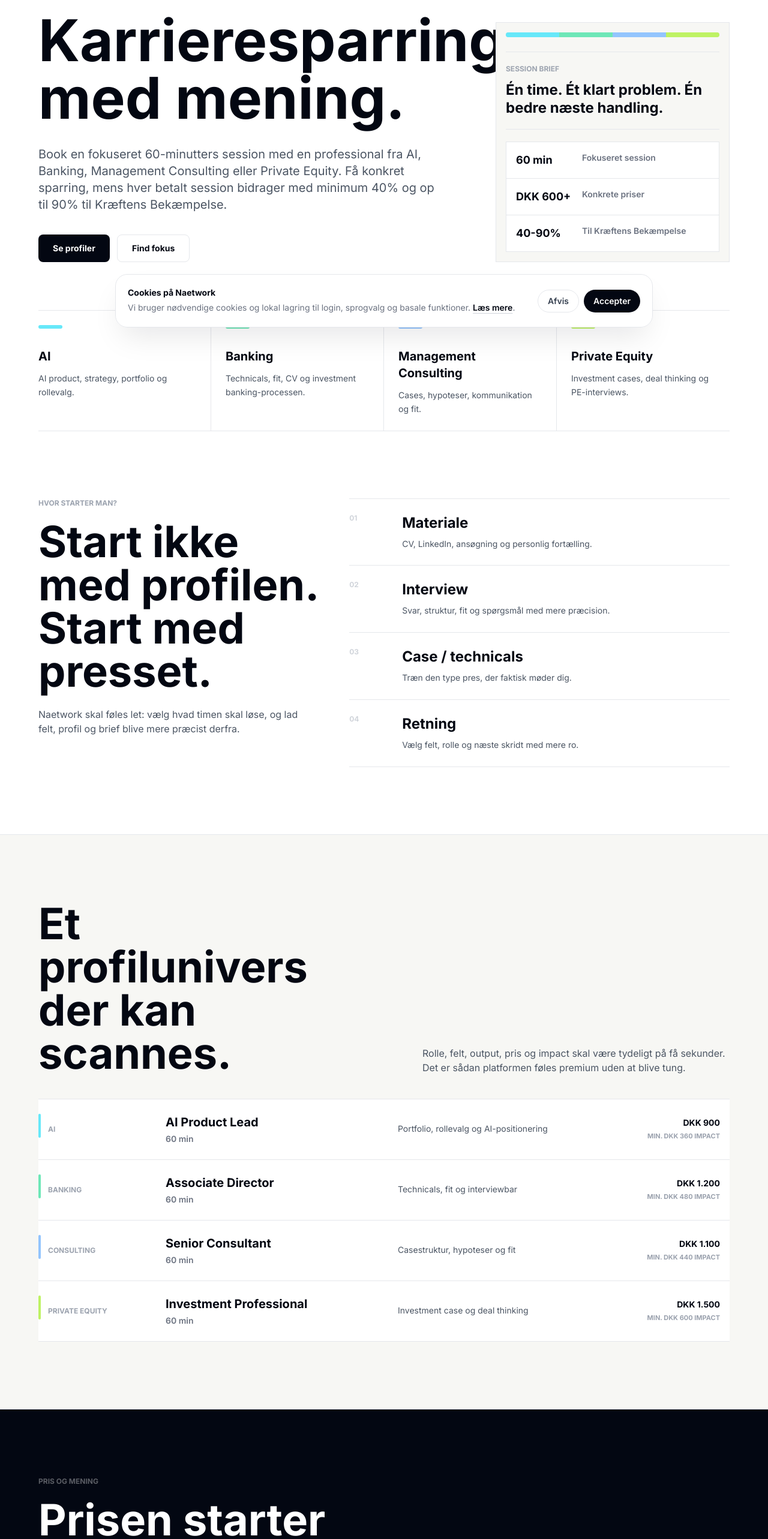
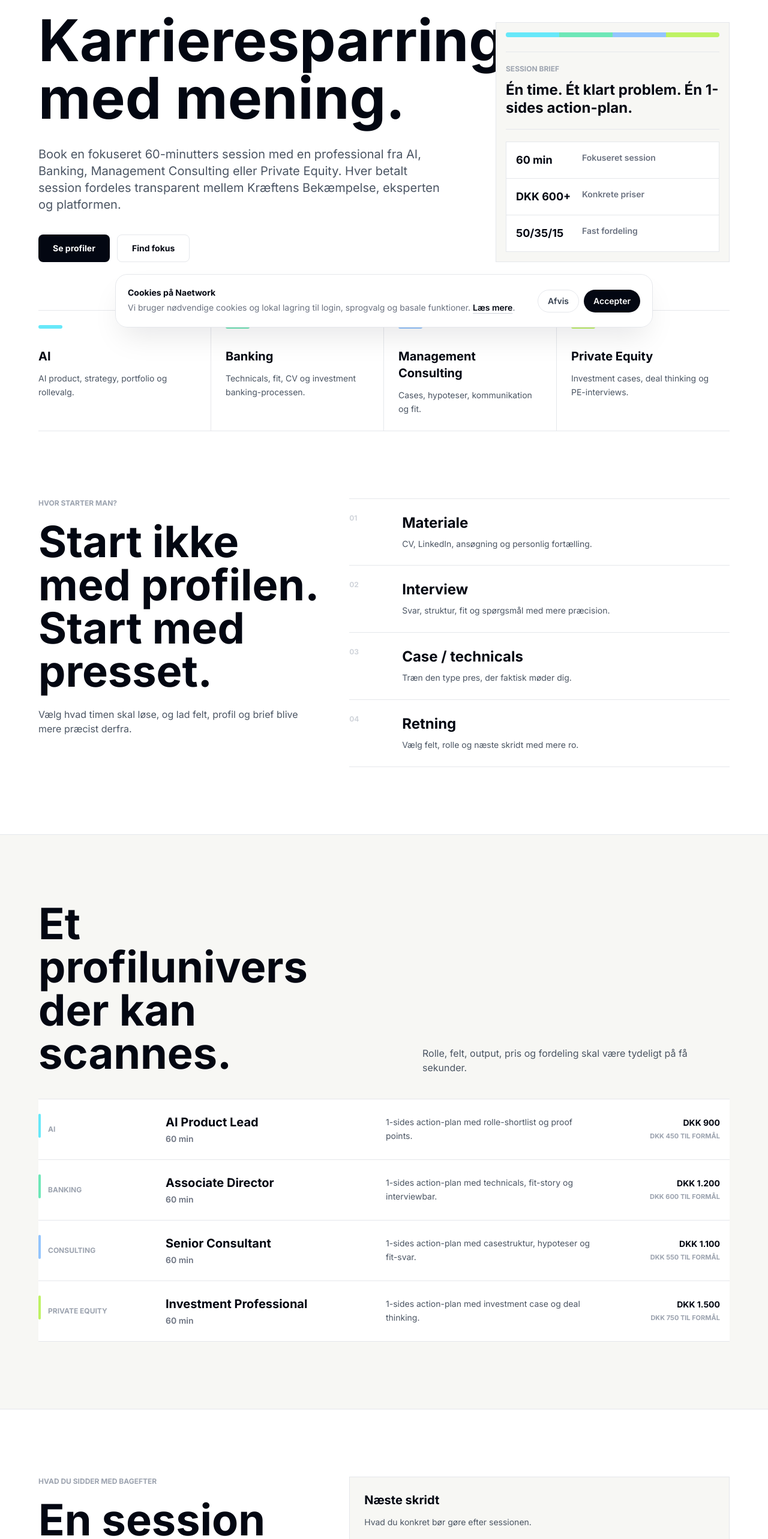
Before and after one commit to mikkelstreet-png/Naetwork, a Next.js app: page / in a window 1280 px wide. Shown: the part 234-2800 px from the top of the page at 60% size. Built offline with nearby package versions, Linux system fonts and the light colour scheme; no server answers.

Commit message:
Align landing page with launch trust requirements

```diff
--- a/components/HomeContent.tsx
+++ b/components/HomeContent.tsx
@@ -1,50 +1,54 @@
 'use client';
 
 import Link from 'next/link';
-import { useLanguage } from '@/context/LanguageContext';
+import { ECONOMICS, formatDkk, splitPayment } from '@/lib/economics';
 
 export function HomeContent() {
-  const { lang } = useLanguage();
-  const isDa = lang === 'da';
-
   const heroStats = [
-    ['60 min', isDa ? 'Fokuseret session' : 'Focused session'],
-    ['DKK 600+', isDa ? 'Konkrete priser' : 'Concrete prices'],
-    ['40-90%', isDa ? 'Til Kræftens Bekæmpelse' : 'To Kræftens Bekæmpelse'],
+    [`${ECONOMICS.sessionMinutes} min`, 'Fokuseret session'],
+    [`${formatDkk(ECONOMICS.minPriceDkk)}+`, 'Konkrete priser'],
+    [`${ECONOMICS.charityPercent}/${ECONOMICS.professionalPercent}/${ECONOMICS.platformPercent}`, 'Fast fordeling'],
   ] as const;
 
   const fields = [
-    ['AI', '/fields/ai', 'bg-cyan-300', isDa ? 'AI product, strategy, portfolio og rollevalg.' : 'AI product, strategy, portfolio and role choice.'],
-    ['Banking', '/fields/banking', 'bg-emerald-300', isDa ? 'Technicals, fit, CV og investment banking-processen.' : 'Technicals, fit, CV and the investment banking process.'],
-    ['Management Consulting', '/fields/consulting', 'bg-blue-300', isDa ? 'Cases, hypoteser, kommunikation og fit.' : 'Cases, hypotheses, communication and fit.'],
-    ['Private Equity', '/fields/private-equity', 'bg-lime-300', isDa ? 'Investment cases, deal thinking og PE-interviews.' : 'Investment cases, deal thinking and PE interviews.'],
+    ['AI', '/fields/ai', 'bg-cyan-300', 'AI product, strategy, portfolio og rollevalg.'],
+    ['Banking', '/fields/banking', 'bg-emerald-300', 'Technicals, fit, CV og investment banking-processen.'],
+    ['Management Consulting', '/fields/consulting', 'bg-blue-300', 'Cases, hypoteser, kommunikation og fit.'],
+    ['Private Equity', '/fields/private-equity', 'bg-lime-300', 'Investment cases, deal thinking og PE-interviews.'],
   ] as const;
 
   const moments = [
-    [isDa ? 'Materiale' : 'Materials', isDa ? 'CV, LinkedIn, ansøgning og personlig fortælling.' : 'CV, LinkedIn, application and personal story.'],
-    [isDa ? 'Interview' : 'Interview', isDa ? 'Svar, struktur, fit og spørgsmål med mere præcision.' : 'Answers, structure, fit and questions with more precision.'],
-    [isDa ? 'Case / technicals' : 'Case / technicals', isDa ? 'Træn den type pres, der faktisk møder dig.' : 'Practice the kind of pressure you will actually face.'],
-    [isDa ? 'Retning' : 'Direction', isDa ? 'Vælg felt, rolle og næste skridt med mere ro.' : 'Choose field, role and next step with more calm.'],
+    ['Materiale', 'CV, LinkedIn, ansøgning og personlig fortælling.'],
+    ['Interview', 'Svar, struktur, fit og spørgsmål med mere præcision.'],
+    ['Case / technicals', 'Træn den type pres, der faktisk møder dig.'],
+    ['Retning', 'Vælg felt, rolle og næste skridt med mere ro.'],
   ] as const;
 
   const profileRows = [
-    ['AI', 'AI Product Lead', isDa ? 'Portfolio, rollevalg og AI-positionering' : 'Portfolio, role choice and AI positioning', 'DKK 900', 'min. DKK 360', 'bg-cyan-300'],
-    ['Banking', 'Associate Director', isDa ? 'Technicals, fit og interviewbar' : 'Technicals, fit and interview bar', 'DKK 1.200', 'min. DKK 480', 'bg-emerald-300'],
-    ['Consulting', 'Senior Consultant', isDa ? 'Casestruktur, hypoteser og fit' : 'Case structure, hypotheses and fit', 'DKK 1.100', 'min. DKK 440', 'bg-blue-300'],
-    ['Private Equity', 'Investment Professional', isDa ? 'Investment case og deal thinking' : 'Investment case and deal thinking', 'DKK 1.500', 'min. DKK 600', 'bg-lime-300'],
+    ['AI', 'AI Product Lead', '1-sides action-plan med rolle-shortlist og proof points.', 900, 'bg-cyan-300'],
+    ['Banking', 'Associate Director', '1-sides action-plan med technicals, fit-story og interviewbar.', 1200, 'bg-emerald-300'],
+    ['Consulting', 'Senior Consultant', '1-sides action-plan med casestruktur, hypoteser og fit-svar.', 1100, 'bg-blue-300'],
+    ['Private Equity', 'Investment Professional', '1-sides action-plan med investment case og deal thinking.', 1500, 'bg-lime-300'],
   ] as const;
 
-  const priceAnchors = [
-    ['DKK 600', isDa ? 'Entry' : 'Entry', 'min. DKK 240'],
-    ['DKK 900', isDa ? 'Core' : 'Core', 'min. DKK 360'],
-    ['DKK 1.200', isDa ? 'Senior' : 'Senior', 'min. DKK 480'],
-    ['DKK 1.800', isDa ? 'Expert' : 'Expert', 'min. DKK 720'],
+  const priceAnchors = [600, 900, 1200, 1800] as const;
+
+  const outputPromise = [
+    ['Næste skridt', 'Hvad du konkret bør gøre efter sessionen.'],
+    ['3 prioriteter', 'Hvad der betyder mest for dit CV, interview, case eller rollevalg.'],
+    ['Ressourcer', 'Konkrete materialer, spørgsmål eller øvelser at arbejde videre med.'],
+  ] as const;
+
+  const testimonials = [
+    ['Placeholder: kandidat', 'Banking', '“Sessionen gjorde det tydeligt, hvad jeg skulle skærpe før næste interview.”'],
+    ['Placeholder: kandidat', 'Consulting', '“Jeg gik derfra med en mere konkret casestruktur og tre klare træningspunkter.”'],
+    ['Placeholder: kandidat', 'AI', '“Det blev meget lettere at forklare min profil til AI-roller uden at lyde generisk.”'],
   ] as const;
 
   const proof = [
-    [isDa ? 'Ingen jobgarantier' : 'No job guarantees', isDa ? 'Produktet lover sparring, forberedelse og klarhed. Ikke et bestemt udfald.' : 'The product promises guidance, preparation and clarity. Not a specific outcome.'],
-    [isDa ? 'Pris før booking' : 'Price before booking', isDa ? 'Kandidaten ser pris, format og minimumsbidrag før anmodningen sendes.' : 'Candidates see price, format and minimum contribution before sending the request.'],
-    [isDa ? 'Smal kategori' : 'Narrow category', isDa ? 'AI, Banking, Management Consulting og Private Equity gør universet lettere at sammenligne.' : 'AI, Banking, Management Consulting and Private Equity make the universe easier to compare.'],
+    ['Ingen jobgarantier', 'Produktet lover sparring, forberedelse og klarhed. Ikke et bestemt udfald.'],
+    ['Pris før booking', 'Kandidaten ser pris, format og fordeling før anmodningen sendes.'],
+    ['Smal kategori', 'AI, Banking, Management Consulting og Private Equity gør universet lettere at sammenligne.'],
   ] as const;
 
   return (
@@ -54,20 +58,18 @@ export function HomeContent() {
           <div className="grid gap-12 lg:grid-cols-[1fr_390px] lg:items-end">
             <div>
               <p className="mb-7 text-xs font-black uppercase text-gray-400">Naetwork</p>
-              <h1 className="max-w-5xl text-6xl font-black leading-[0.9] text-gray-950 text-balance md:text-8xl">
-                {isDa ? 'Karrieresparring med mening.' : 'Career guidance with meaning.'}
+              <h1 className="max-w-5xl text-5xl font-black leading-[0.9] text-gray-950 text-balance md:text-8xl">
+                Karrieresparring med mening.
               </h1>
               <p className="mt-8 max-w-2xl text-base leading-relaxed text-gray-600 md:text-xl">
-                {isDa
-                  ? 'Book en fokuseret 60-minutters session med en professional fra AI, Banking, Management Consulting eller Private Equity. Få konkret sparring, mens hver betalt session bidrager med minimum 40% og op til 90% til Kræftens Bekæmpelse.'
-                  : 'Book a focused 60-minute session with a professional from AI, Banking, Management Consulting or Private Equity. Get concrete guidance while every paid session contributes at least 40% and up to 90% to Kræftens Bekæmpelse.'}
+                Book en fokuseret 60-minutters session med en professional fra AI, Banking, Management Consulting eller Private Equity. Hver betalt session fordeles transparent mellem {ECONOMICS.charityName}, eksperten og platformen.
               </p>
               <div className="mt-9 flex flex-wrap gap-3">
                 <Link href="/professionals" className="inline-flex items-center justify-center rounded-lg bg-gray-950 px-6 py-3 text-sm font-black text-white transition-colors hover:bg-gray-800">
-                  {isDa ? 'Se profiler' : 'Browse profiles'}
+                  Se profiler
                 </Link>
                 <Link href="/match" className="inline-flex items-center justify-center rounded-lg border border-gray-200 px-6 py-3 text-sm font-black text-gray-950 transition-colors hover:border-gray-950 hover:bg-[#fafaf8]">
-                  {isDa ? 'Find fokus' : 'Find focus'}
+                  Find fokus
                 </Link>
               </div>
             </div>
@@ -77,10 +79,8 @@ export function HomeContent() {
                 {fields.map(([field, , accent]) => <span key={field} className={accent} />)}
               </div>
               <div className="mt-6 border-y border-gray-200 py-5">
-                <p className="text-xs font-black uppercase text-gray-400">{isDa ? 'Session brief' : 'Session brief'}</p>
-                <p className="mt-3 text-2xl font-black leading-tight text-gray-950">
-                  {isDa ? 'Én time. Ét klart problem. Én bedre næste handling.' : 'One hour. One clear problem. One better next action.'}
-                </p>
+                <p className="text-xs font-black uppercase text-gray-400">Session brief</p>
+                <p className="mt-3 text-2xl font-black leading-tight text-gray-950">Én time. Ét klart problem. Én 1-sides action-plan.</p>
               </div>
               <div className="mt-5 grid gap-px border border-gray-200 bg-gray-200">
                 {heroStats.map(([value, label]) => (
@@ -109,15 +109,9 @@ export function HomeContent() {
         <div className="mx-auto max-w-6xl">
           <div className="grid gap-10 lg:grid-cols-[0.86fr_1.14fr] lg:items-start">
             <div>
-              <p className="mb-5 text-xs font-black uppercase text-gray-400">{isDa ? 'Hvor starter man?' : 'Where to start?'}</p>
-              <h2 className="text-5xl font-black leading-none text-gray-950 text-balance md:text-7xl">
-                {isDa ? 'Start ikke med profilen. Start med presset.' : 'Do not start with the profile. Start with the pressure.'}
-              </h2>
-              <p className="mt-6 max-w-md text-sm leading-relaxed text-gray-600 md:text-base">
-                {isDa
-                  ? 'Naetwork skal føles let: vælg hvad timen skal løse, og lad felt, profil og brief blive mere præcist derfra.'
-                  : 'Naetwork should feel simple: choose what the hour should solve, then let field, profile and brief become sharper from there.'}
-              </p>
+              <p className="mb-5 text-xs font-black uppercase text-gray-400">Hvor starter man?</p>
+              <h2 className="text-5xl font-black leading-none text-gray-950 text-balance md:text-7xl">Start ikke med profilen. Start med presset.</h2>
+              <p className="mt-6 max-w-md text-sm leading-relaxed text-gray-600 md:text-base">Vælg hvad timen skal løse, og lad felt, profil og brief blive mere præcist derfra.</p>
             </div>
             <div className="border-t border-gray-200">
               {moments.map(([title, body], index) => (
@@ -137,19 +131,15 @@ export function HomeContent() {
       <section id="profile-universe" className="border-y border-gray-200 bg-[#f7f7f4] px-5 py-20 sm:px-8 md:py-28">
         <div className="mx-auto max-w-6xl">
           <div className="mb-10 grid gap-6 md:grid-cols-[0.9fr_1.1fr] md:items-end">
-            <h2 className="text-5xl font-black leading-none text-gray-950 text-balance md:text-7xl">
-              {isDa ? 'Et profilunivers der kan scannes.' : 'A profile universe built to scan.'}
-            </h2>
-            <p className="max-w-lg text-sm leading-relaxed text-gray-600 md:ml-auto md:text-base">
-              {isDa
-                ? 'Rolle, felt, output, pris og impact skal være tydeligt på få sekunder. Det er sådan platformen føles premium uden at blive tung.'
-                : 'Role, field, output, price and impact should be clear in seconds. That is how the platform feels premium without becoming heavy.'}
-            </p>
+            <h2 className="text-5xl font-black leading-none text-gray-950 text-balance md:text-7xl">Et profilunivers der kan scannes.</h2>
+            <p className="max-w-lg text-sm leading-relaxed text-gray-600 md:ml-auto md:text-base">Rolle, felt, output, pris og fordeling skal være tydeligt på få sekunder.</p>
           </div>
 
           <div className="border-t border-gray-200 bg-white">
-            {profileRows.map(([field, role, output, price, impact, accent]) => (
-              <Link key={`${field}-${role}`} href={`/professionals?field=${encodeURIComponent(field === 'Consulting' ? 'Management Consulting' : field)}`} className="relative grid gap-4 border-b border-gray-200 py-6 transition-colors hover:bg-[#fafaf8] md:grid-cols-[180px_1fr_1fr_150px] md:items-center md:px-4">
+            {profileRows.map(([field, role, output, price, accent]) => {
+              const split = splitPayment(price)
+              return (
+                <Link key={`${field}-${role}`} href={`/professionals?field=${encodeURIComponent(field === 'Consulting' ? 'Management Consulting' : field)}`} className="relative grid gap-4 border-b border-gray-200 py-6 transition-colors hover:bg-[#fafaf8] md:grid-cols-[180px_1fr_1fr_190px] md:items-center md:px-4">
                   <span className={`absolute left-0 top-6 hidden h-10 w-1 rounded-full md:block ${accent}`} />
                   <p className="text-xs font-black uppercase text-gray-400">{field}</p>
                   <div>
@@ -158,10 +148,29 @@ export function HomeContent() {
                   </div>
                   <p className="text-sm leading-relaxed text-gray-600">{output}</p>
                   <div className="md:text-right">
-                  <p className="text-sm font-black text-gray-950">{price}</p>
-                  <p className="mt-1 text-[11px] font-black uppercase text-gray-400">{impact} impact</p>
+                    <p className="text-sm font-black text-gray-950">{formatDkk(price)}</p>
+                    <p className="mt-1 text-[11px] font-black uppercase text-gray-400">{formatDkk(split.charity)} til formål</p>
                   </div>
                 </Link>
+              )
+            })}
+          </div>
+        </div>
+      </section>
+
+      <section className="bg-white px-5 py-20 sm:px-8 md:py-28">
+        <div className="mx-auto grid max-w-6xl gap-10 lg:grid-cols-[0.86fr_1.14fr] lg:items-start">
+          <div>
+            <p className="mb-5 text-xs font-black uppercase text-gray-400">Hvad du sidder med bagefter</p>
+            <h2 className="text-5xl font-black leading-none text-gray-950 text-balance md:text-7xl">En session skal ende i konkret handling.</h2>
+            <p className="mt-6 max-w-md text-sm leading-relaxed text-gray-600 md:text-base">Standard-outputtet er en 1-sides action-plan. Det gør værdien mere konkret end “gode råd”.</p>
+          </div>
+          <div className="grid gap-px border border-gray-200 bg-gray-200 md:grid-cols-3 lg:grid-cols-1">
+            {outputPromise.map(([title, body]) => (
+              <div key={title} className="bg-[#f7f7f4] p-6">
+                <p className="text-xl font-black text-gray-950">{title}</p>
+                <p className="mt-3 text-sm leading-relaxed text-gray-600">{body}</p>
+              </div>
             ))}
           </div>
         </div>
@@ -171,15 +180,9 @@ export function HomeContent() {
         <div className="mx-auto max-w-6xl">
           <div className="grid gap-10 lg:grid-cols-[0.9fr_1.1fr] lg:items-end">
             <div>
-              <p className="mb-5 text-xs font-black uppercase text-white/35">{isDa ? 'Pris og mening' : 'Price and meaning'}</p>
-              <h2 className="max-w-3xl text-5xl font-black leading-none text-white text-balance md:text-7xl">
-                {isDa ? 'Prisen starter konkret. Bidraget gør det større.' : 'The price starts concrete. The contribution makes it larger.'}
-              </h2>
-              <p className="mt-6 max-w-xl text-sm leading-relaxed text-white/55 md:text-base">
-                {isDa
-                  ? 'Professionals kan typisk ligge mellem DKK 600 og DKK 1.800 for 60 minutter. Minimum 40% af hver betalt session går til Kræftens Bekæmpelse, og bidraget kan være helt op til 90%.'
-                  : 'Professionals can typically sit between DKK 600 and DKK 1,800 for 60 minutes. At least 40% from every paid session goes to Kræftens Bekæmpelse, and the contribution can be as high as 90%.'}
-              </p>
+              <p className="mb-5 text-xs font-black uppercase text-white/35">Pris og fordeling</p>
+              <h2 className="max-w-3xl text-5xl font-black leading-none text-white text-balance md:text-7xl">Én regel. Vist alle steder.</h2>
+              <p className="mt-6 max-w-xl text-sm leading-relaxed text-white/55 md:text-base">Mikkel kan ændre fordelingsreglen ét sted. Alle priser på platformen følger samme konfiguration.</p>
             </div>
             <div className="grid gap-px border border-white/10 bg-white/10 sm:grid-cols-3">
               {heroStats.map(([value, label]) => (
@@ -192,13 +195,17 @@ export function HomeContent() {
           </div>
 
           <div className="mt-10 grid gap-px border border-white/10 bg-white/10 md:grid-cols-4">
-            {priceAnchors.map(([price, label, impact]) => (
+            {priceAnchors.map((price) => {
+              const split = splitPayment(price)
+              return (
                 <div key={price} className="bg-gray-950 p-5">
-                <p className="text-xs font-black uppercase text-white/35">{label}</p>
-                <p className="mt-5 text-3xl font-black text-white">{price}</p>
-                <p className="mt-2 text-sm leading-relaxed text-white/50">{impact} {isDa ? 'som minimumsbidrag' : 'minimum contribution'}</p>
+                  <p className="text-xs font-black uppercase text-white/35">{formatDkk(price)}</p>
+                  <p className="mt-5 text-2xl font-black text-white">{formatDkk(split.charity)}</p>
+                  <p className="mt-2 text-sm leading-relaxed text-white/50">til {ECONOMICS.charityName}</p>
+                  <p className="mt-4 text-xs leading-relaxed text-white/40">{formatDkk(split.professional)} til eksperten · {formatDkk(split.platform)} til platformen</p>
                 </div>
-            ))}
+              )
+            })}
           </div>
         </div>
       </section>
@@ -206,14 +213,22 @@ export function HomeContent() {
       <section className="bg-white px-5 py-20 sm:px-8 md:py-28">
         <div className="mx-auto max-w-6xl">
           <div className="mb-10 grid gap-6 md:grid-cols-[0.9fr_1.1fr] md:items-end">
-            <h2 className="text-5xl font-black leading-none text-gray-950 text-balance md:text-7xl">
-              {isDa ? 'Seriøst uden at larme.' : 'Serious without the noise.'}
-            </h2>
-            <p className="max-w-lg text-sm leading-relaxed text-gray-600 md:ml-auto md:text-base">
-              {isDa
-                ? 'Det bedste design her er ikke mere pynt. Det er mere klarhed: hvad du får, hvad det koster, hvad det bidrager til, og hvad platformen ikke lover.'
-                : 'The best design here is not more decoration. It is more clarity: what you get, what it costs, what it contributes to, and what the platform does not promise.'}
-            </p>
+            <h2 className="text-5xl font-black leading-none text-gray-950 text-balance md:text-7xl">Tidlig proof uden at fake traction.</h2>
+            <p className="max-w-lg text-sm leading-relaxed text-gray-600 md:ml-auto md:text-base">Testimonials er markeret som placeholders, og sessions-tallet kommer fra config, så det kan blive real-data-ready uden falsk signal.</p>
+          </div>
+          <div className="mb-8 grid gap-px border border-gray-200 bg-gray-200 md:grid-cols-4">
+            <div className="bg-[#f7f7f4] p-6 md:col-span-1">
+              <p className="text-xs font-black uppercase text-gray-400">Sessioner</p>
+              <p className="mt-4 text-4xl font-black text-gray-950">{ECONOMICS.sessionsCompletedLabel}</p>
+              <p className="mt-2 text-sm text-gray-500">Config-drevet placeholder</p>
+            </div>
+            {testimonials.map(([name, field, quote]) => (
+              <div key={`${name}-${field}`} className="bg-white p-6">
+                <p className="text-xs font-black uppercase text-gray-400">{field}</p>
+                <p className="mt-4 text-sm leading-relaxed text-gray-700">{quote}</p>
+                <p className="mt-5 text-sm font-black text-gray-950">{name}</p>
+              </div>
+            ))}
           </div>
           <div className="grid gap-px border border-gray-200 bg-gray-200 md:grid-cols-3">
             {proof.map(([title, body]) => (
@@ -226,11 +241,9 @@ export function HomeContent() {
 
           <div className="mt-14 border-t border-gray-200 pt-10">
             <div className="grid gap-8 md:grid-cols-[1fr_auto] md:items-end">
-              <h2 className="max-w-4xl text-5xl font-black leading-none text-gray-950 text-balance md:text-7xl">
-                {isDa ? 'Find profilen. Book timen. Gør karrieresparring meningsfuld.' : 'Find the profile. Book the hour. Make career guidance meaningful.'}
-              </h2>
+              <h2 className="max-w-4xl text-5xl font-black leading-none text-gray-950 text-balance md:text-7xl">Find profilen. Book timen. Gør karrieresparring meningsfuld.</h2>
               <Link href="/professionals" className="inline-flex w-fit items-center justify-center rounded-lg bg-gray-950 px-6 py-3 text-sm font-black text-white transition-colors hover:bg-gray-800">
-                {isDa ? 'Se profiler' : 'Browse profiles'}
+                Se profiler
               </Link>
             </div>
           </div>
```
Lines whose indentation alone changed are shown as unchanged.
